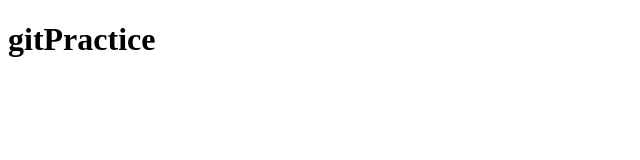
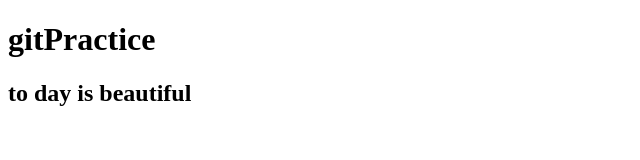
Before and after one commit to brookkidus/gitPractice1, a plain HTML site: page Pages/index.html in a window 1280 px wide. Shown: the whole page, without its empty margins (0-640 px from the left). Drawn offline with Linux system fonts and the light colour scheme.

Commit message:
created index.html

```diff
--- a/Pages/index.html
+++ b/Pages/index.html
@@ -8,5 +8,6 @@
 </head>
 <body>
     <h1>gitPractice</h1>
+    <h2>to day is beautiful</h2>
 </body>
 </html>
```
